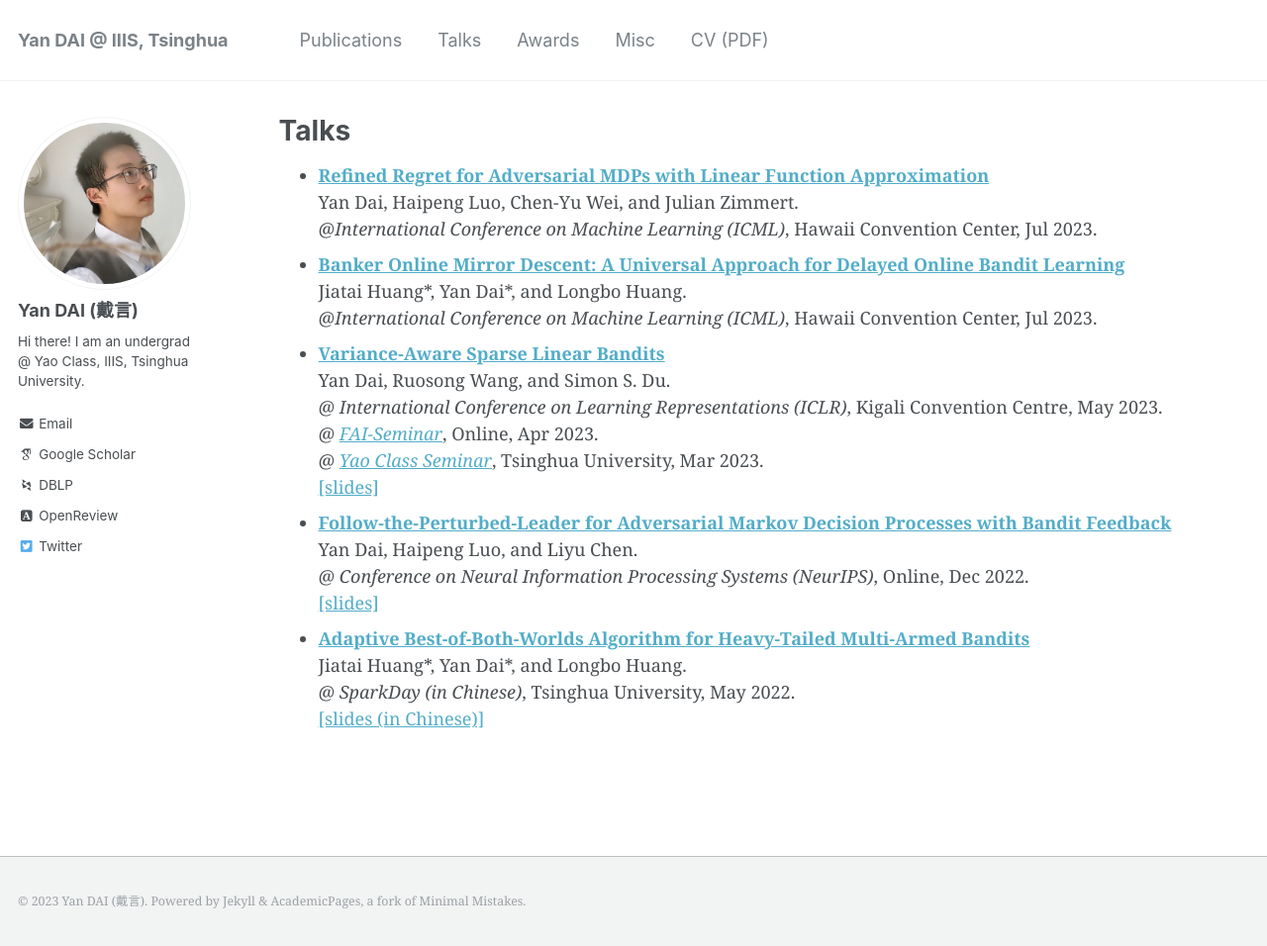
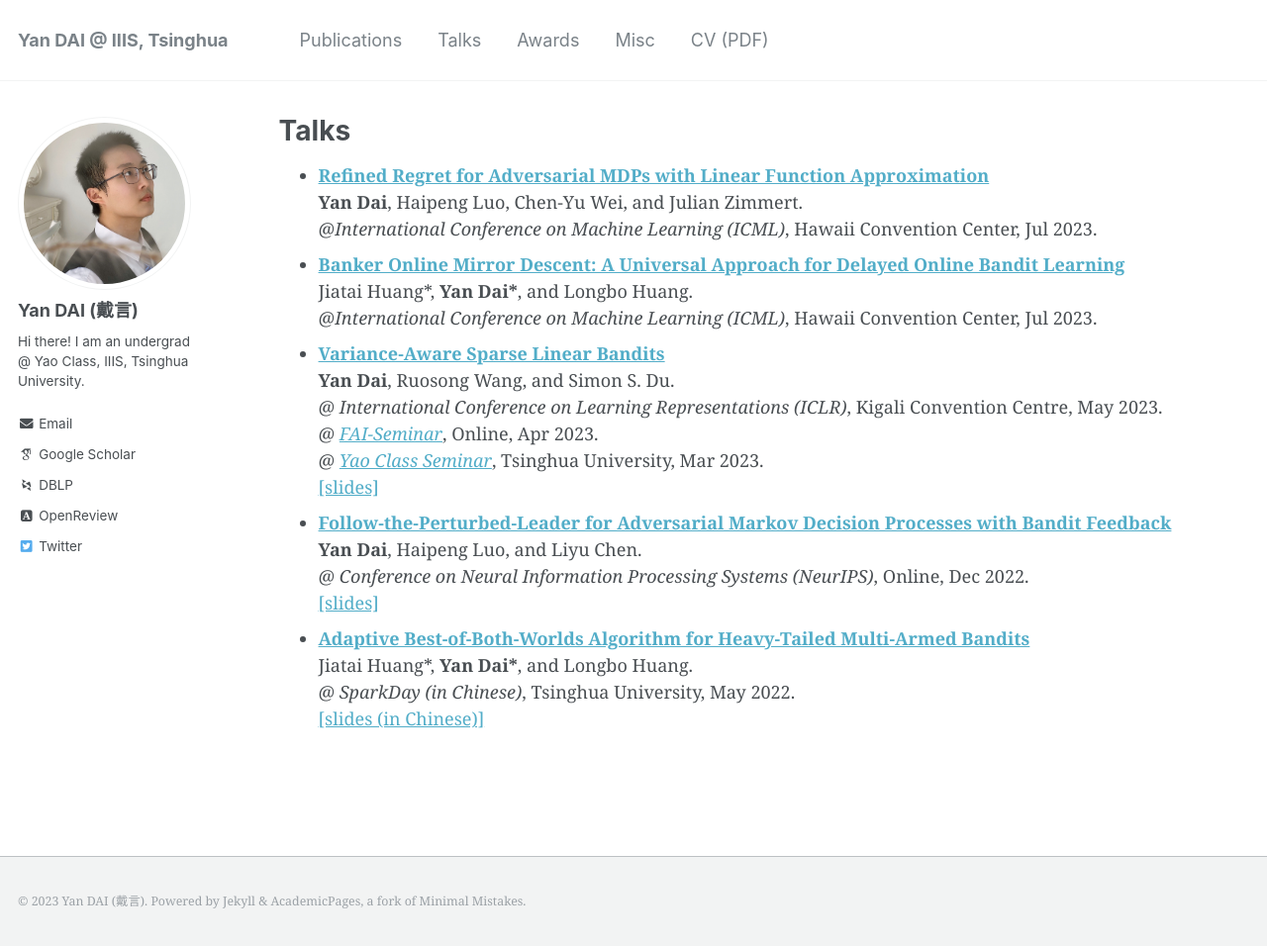
Before and after one commit to yandaichn/yandaichn.github.io, a Jekyll site: the page built from _pages/talks.md, in a window 1280 px wide and 956 px high. Shown: the whole window at 99% size. Built offline with Jekyll 4.4.1, drawn with Linux system fonts in a browser that asks for light colours; some web fonts are replaced.

Commit message:
Update pubs

```diff
--- a/_pages/talks.md
+++ b/_pages/talks.md
@@ -6,22 +6,22 @@ author_profile: true
 ---
 
 * **[Refined Regret for Adversarial MDPs with Linear Function Approximation](https://arxiv.org/abs/2301.12942)**
-  Yan Dai, Haipeng Luo, Chen-Yu Wei, and Julian Zimmert.
+  **Yan Dai**, Haipeng Luo, Chen-Yu Wei, and Julian Zimmert.
   *@International Conference on Machine Learning (ICML)*, Hawaii Convention Center, Jul 2023.
 * **[Banker Online Mirror Descent: A Universal Approach for Delayed Online Bandit Learning](https://arxiv.org/abs/2301.10500)**
-  Jiatai Huang\*, Yan Dai\*, and Longbo Huang.
+  Jiatai Huang\*, **Yan Dai\***, and Longbo Huang.
   *@International Conference on Machine Learning (ICML)*, Hawaii Convention Center, Jul 2023.
 * **[Variance-Aware Sparse Linear Bandits](https://arxiv.org/abs/2205.13450)**
-  Yan Dai, Ruosong Wang, and Simon S. Du.
+  **Yan Dai**, Ruosong Wang, and Simon S. Du.
   *@ International Conference on Learning Representations (ICLR)*, Kigali Convention Centre, May 2023.
   *@ [FAI-Seminar](https://www.tengjiaye.com/seminar.html)*, Online, Apr 2023.
   *@ [Yao Class Seminar](https://group.iiis.tsinghua.edu.cn/~stu/seminar/)*, Tsinghua University, Mar 2023.
   [\[slides\]](/files/slides_ICLR2023_Variance_Aware_Sparse_LinBandits.pdf)
 * **[Follow-the-Perturbed-Leader for Adversarial Markov Decision Processes with Bandit Feedback](https://arxiv.org/abs/2205.13451)**
-  Yan Dai, Haipeng Luo, and Liyu Chen.
+  **Yan Dai**, Haipeng Luo, and Liyu Chen.
   *@ Conference on Neural Information Processing Systems (NeurIPS)*, Online, Dec 2022.
   [\[slides\]](/files/slides_NeurIPS2022_FTPL_for_AMDP.pdf)
 * **[Adaptive Best-of-Both-Worlds Algorithm for Heavy-Tailed Multi-Armed Bandits](https://arxiv.org/abs/2201.11921)**
-  Jiatai Huang\*, Yan Dai\*, and Longbo Huang.
+  Jiatai Huang\*, **Yan Dai\***, and Longbo Huang.
   *@ SparkDay (in Chinese)*, Tsinghua University, May 2022.
   [\[slides (in Chinese)\]](/files/slides_ICML2022_BoBW_Heavy_Tail_MAB.pdf)
```
Also changed, not shown: _pages/publications.md (+5 -5 lines).
